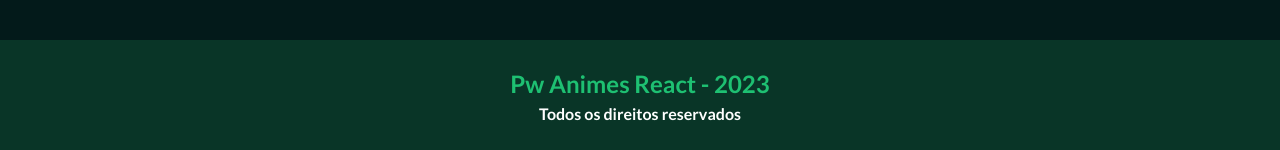
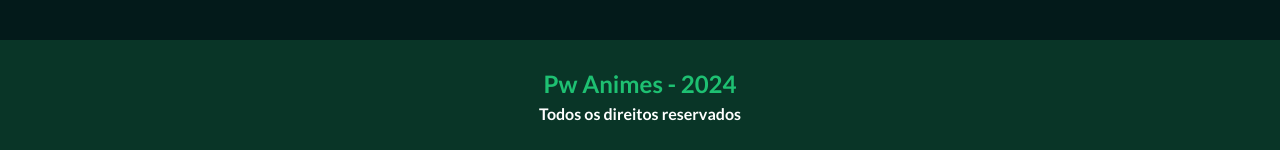
Before and after one commit to KevinWillyan456/pw-animes-app, a React (Vite) app: page / in a window 1280 px wide. Shown: the part 647-797 px from the top of the page. Built offline with nearby package versions, Linux system fonts and the light colour scheme; no server answers.

Commit message:
feat: atualização do ano no rodapé para 2024

```diff
--- a/src/components/Footer.tsx
+++ b/src/components/Footer.tsx
@@ -4,7 +4,7 @@ export function Footer() {
     return (
         <>
             <footer className="rodape">
-                <h1 className="title">Pw Animes React - 2023</h1>
+                <h1 className="title">Pw Animes - 2024</h1>
                 <h2 className="subtitle">Todos os direitos reservados</h2>
             </footer>
         </>
```
